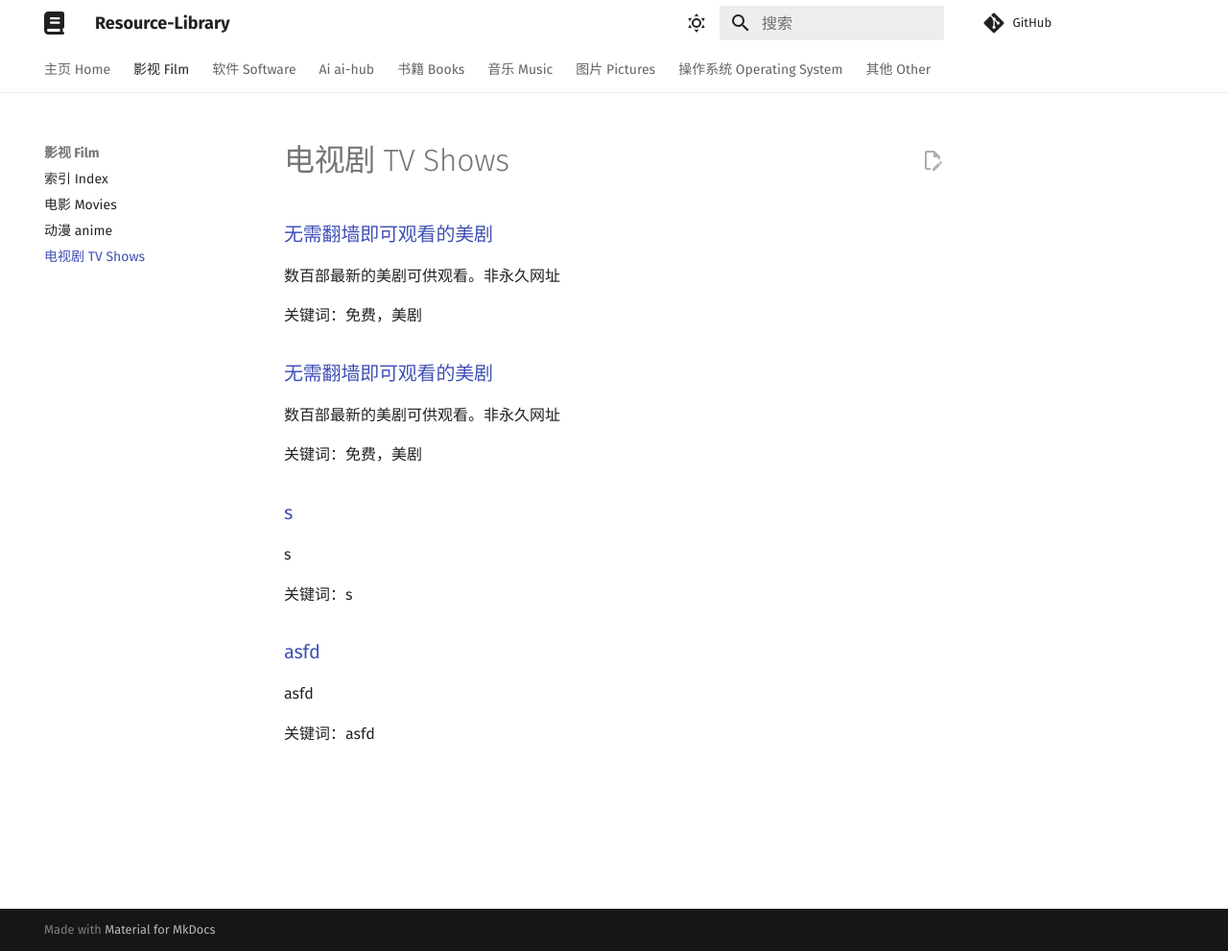
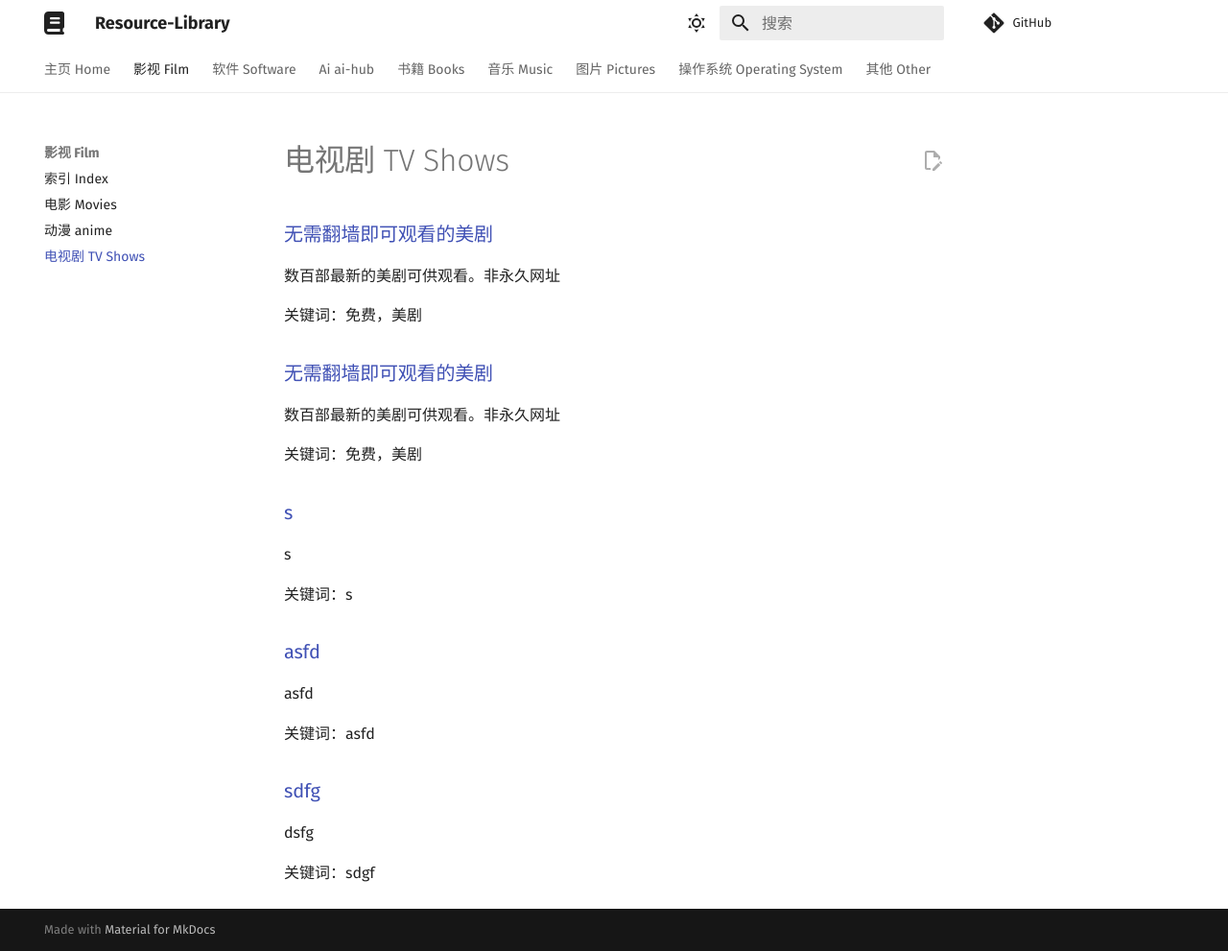
Before and after one commit to Chocolateater/Resource-Library, an MkDocs documentation site: the page built from docs/Film/tvshows.md, in a window 1280 px wide and 991 px high. Shown: the whole window at 96% size. Built offline with MkDocs 1.6.1 and Material for MkDocs 9.7.7, drawn with Linux system fonts in a browser that asks for light colours; comment, search, counter and statistics services are not loaded.

Commit message:
Update index.md via GitHub API

```diff
--- a/docs/Film/tvshows.md
+++ b/docs/Film/tvshows.md
@@ -21,3 +21,9 @@ s
 asfd
 
 关键词：asfd
+
+<h3><a href="dsfg">sdfg</a> </h3>
+
+dsfg
+
+关键词：sdgf
```
